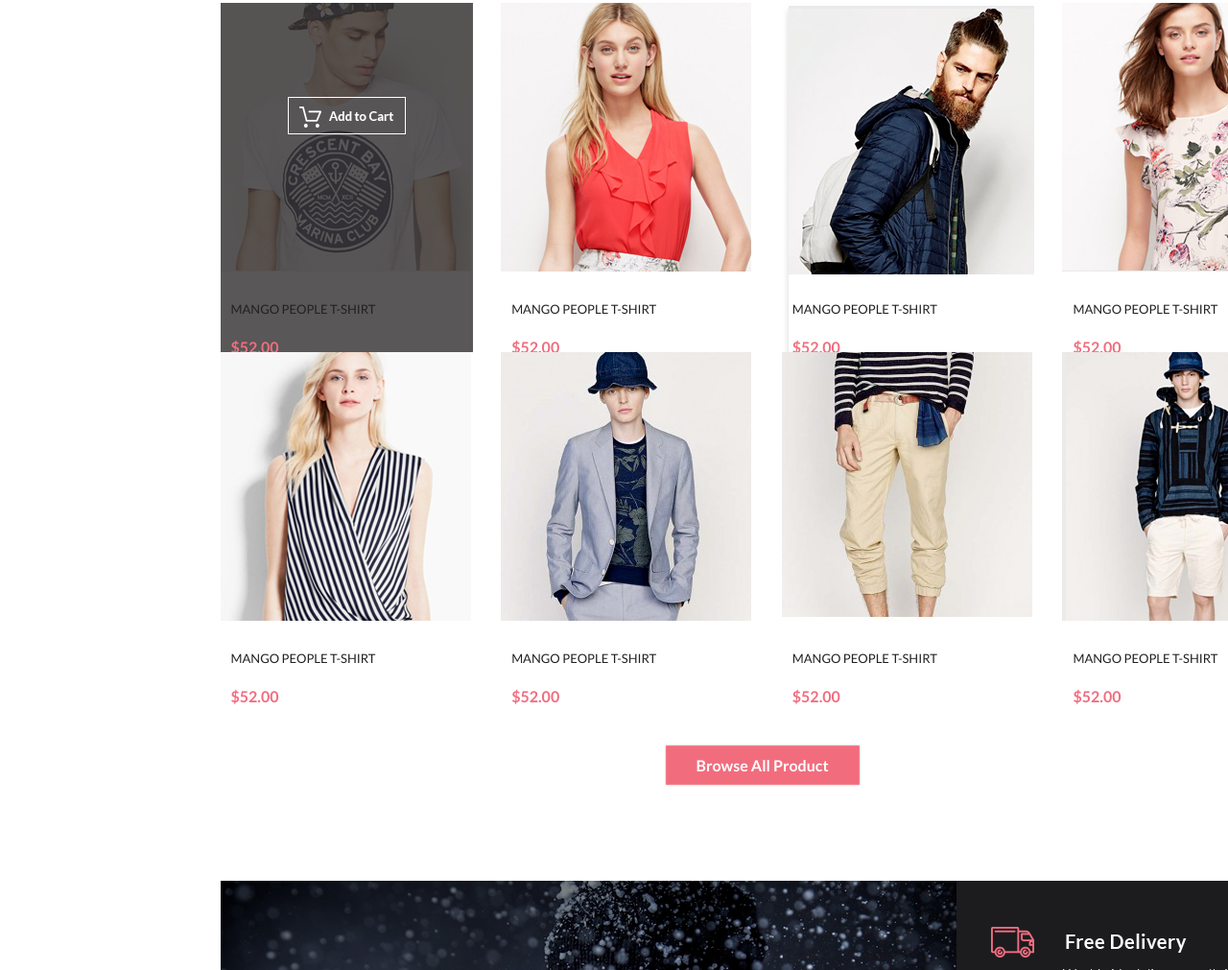
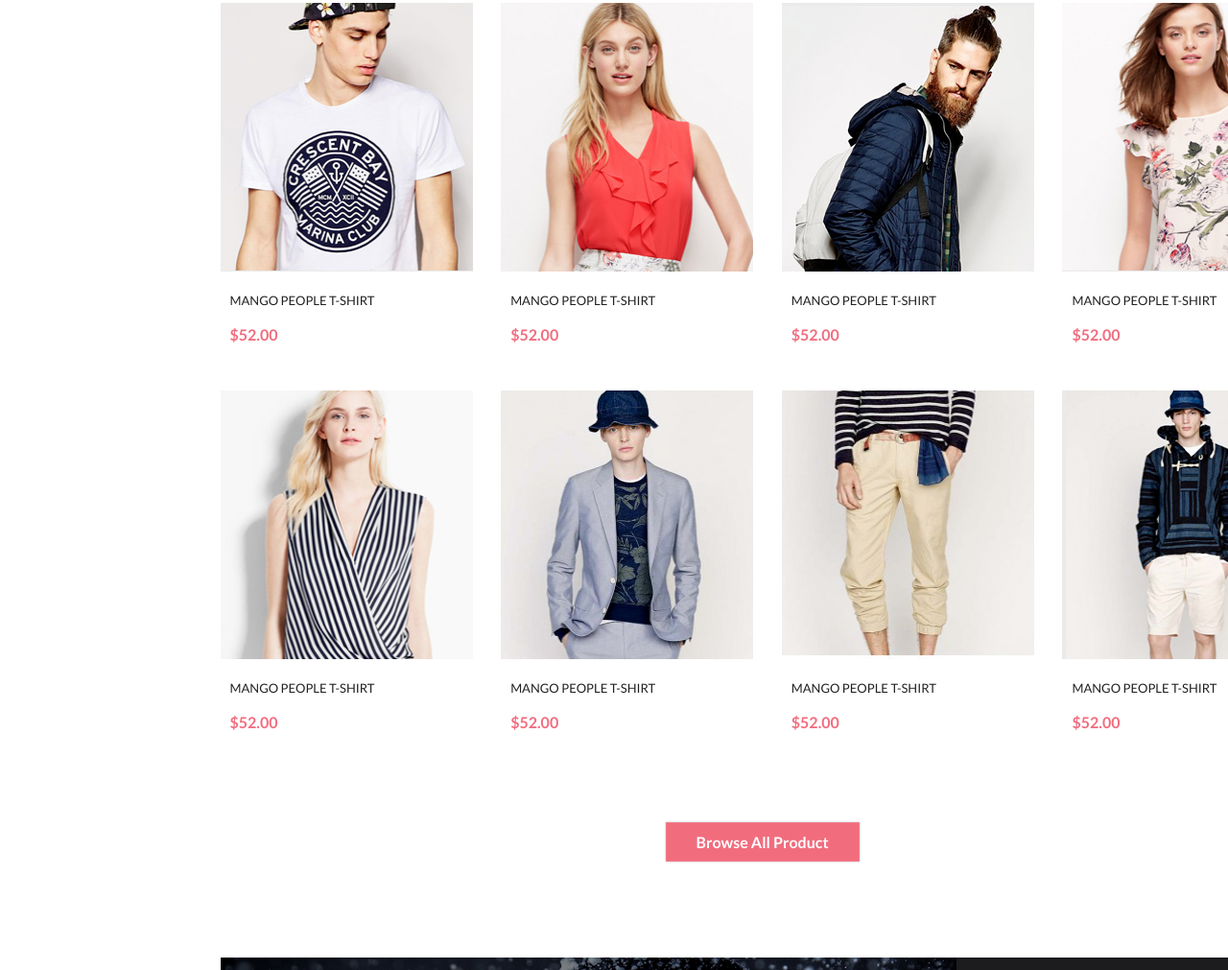
Before and after one commit to Axeman77/shop, a plain HTML site: page index.html in a window 1280 px wide. Shown: the part 2032-3043 px from the top of the page at 96% size. Drawn offline with Linux system fonts and the light colour scheme; files whose address does not match are found by name.

Commit message:
правим index

```diff
--- a/css/main.css
+++ b/css/main.css
@@ -228,6 +228,11 @@ color: lightgray;
     display: flex;
 }
 
+.category_content a:hover {
+  box-shadow: 0px 5px 8px 0px rgba(0, 0, 0, 0.16);
+}
+
+
 .category_content__left {
     width: 560px;
     display: flex;
@@ -285,15 +290,52 @@ color: lightgray;
 }
 
 .fetured_product1 {
-    display: inline-block;
     width: 263px;
     height: 364px;
-    background: url(../img/Hover.png), url(../img/Layer%202.png) no-repeat;
+    background-color:  #ffffff;
+    margin-bottom: 40px;
+}
+
+.fetured_product1:hover {
+  box-shadow: 0px 5px 8px 0px rgba(0, 0, 0, 0.16);
+}
+
+.product-photo {
+  width: 100%;
+  height: 280px;
+  display: block;
+  box-sizing: border-box;
+  }
+
+.fetured_product_header {
+width: 100%;
+padding: 10px;
+}
+
+.fetured_product1_name {
+  font-family: Lato;
+  color:  #222222;
+  font-size: 13px;
+  font-weight: 400;
+  text-align: left;
+  text-transform: uppercase;
+}
+
+.fetured_product1_price {
+  display: block;
+  font-family: Lato;
+  color:  #f16d7f;
+  font-size: 16px;
+  font-weight: 700;
+  text-align: left;
+  margin-top: 20px
+
 }
 
 .fetured_product1_link {
     text-decoration: none;
 }
+
 
 
 /*
@@ -355,26 +397,7 @@ color: lightgray;
     background: url(../img/Layer%209.png) no-repeat;
 }
 
-.fetured_product1_name {
-    padding-top: 299px;
-    padding-left: 11px;
-    font-family: Lato;
-    color: #222222;
-    font-size: 13px;
-    font-weight: 400;
-    text-align: left;
-    text-transform: uppercase;
-}
 
-.fetured_product1_price {
-    padding-left: 11px;
-    font-family: Lato;
-    color: #f16d7f;
-    font-size: 16px;
-    line-height: 34px;
-    font-weight: 700;
-    text-align: left;
-}
 
 
 /*button*/
--- a/index.html
+++ b/index.html
@@ -64,44 +64,82 @@
             <a href="#"><img src="img/Ban4.jpg" width="560px" alt="kids"></a>
           </div>
         </div>
-        <div class="fetured">
+        <section class="fetured">
           <h1 class="fetured_item1">fetured items</h1>
           <h2 class="fetured_item2">Shop for items based on what we featured in this week</h2>
             <div class="fetured_product">
+              <a class="fetured_product1_link" href="#">
                 <div class="fetured_product1">
+                  <img class="product-photo" src="img/Layer%202.png" alt="t-chirt" width="261" height="280">
+                    <div class="fetured_product_header">
+                      <h3 class="fetured_product1_name">mango people t-shirt</h3>
+                      <span class="fetured_product1_price">$52.00</span>
+                    </div>
+                </div>
+              </a>
               <a class="fetured_product1_link" href="#">
-                  <p class="fetured_product1_name">mango people t-shirt</p>
-                  <p class="fetured_product1_price">$52.00</p>
+                <div class="fetured_product1">
+                  <img class="product-photo" src="img/Layer%203.png" alt="t-chirt" width="261" height="280">
+                    <div class="fetured_product_header">
+                      <h3 class="fetured_product1_name">mango people t-shirt</h3>
+                      <span class="fetured_product1_price">$52.00</span>
+                    </div>
+                </div>
               </a>
+              <a class="fetured_product1_link" href="#">
+                <div class="fetured_product1">
+                  <img class="product-photo" src="img/cart3.png" alt="t-chirt" width="261" height="280">
+                    <div class="fetured_product_header">
+                      <h3 class="fetured_product1_name">mango people t-shirt</h3>
+                      <span class="fetured_product1_price">$52.00</span>
                     </div>
-              <div class="fetured_product2">
-                <p class="fetured_product1_name">mango people t-shirt</p>
-                <p class="fetured_product1_price">$52.00</p>
                 </div>
-              <div class="fetured_product3">
-                <p class="fetured_product1_name">mango people t-shirt</p>
-                <p class="fetured_product1_price">$52.00</p>
+              </a>
+              <a class="fetured_product1_link" href="#">
+                <div class="fetured_product1">
+                  <img class="product-photo" src="img/Layer%205.png" alt="t-chirt" width="261" height="280">
+                    <div class="fetured_product_header">
+                      <h3 class="fetured_product1_name">mango people t-shirt</h3>
+                      <span class="fetured_product1_price">$52.00</span>
                     </div>
-              <div class="fetured_product4">
-                <p class="fetured_product1_name">mango people t-shirt</p>
-                <p class="fetured_product1_price">$52.00</p>
                 </div>
-              <div class="fetured_product5">
-                <p class="fetured_product1_name">mango people t-shirt</p>
-                <p class="fetured_product1_price">$52.00</p>
+              </a>
+             <a class="fetured_product1_link" href="#">
+                <div class="fetured_product1">
+                  <img class="product-photo" src="img/Layer%206.png" alt="t-chirt" width="261" height="280">
+                    <div class="fetured_product_header">
+                      <h3 class="fetured_product1_name">mango people t-shirt</h3>
+                      <span class="fetured_product1_price">$52.00</span>
                     </div>
-              <div class="fetured_product6">
-                <p class="fetured_product1_name">mango people t-shirt</p>
-                <p class="fetured_product1_price">$52.00</p>
                 </div>
-              <div class="fetured_product7">
-                <p class="fetured_product1_name">mango people t-shirt</p>
-                <p class="fetured_product1_price">$52.00</p>
+              </a>
+              <a class="fetured_product1_link" href="#">
+                <div class="fetured_product1">
+                  <img class="product-photo" src="img/Layer%207.png" alt="t-chirt" width="261" height="280">
+                    <div class="fetured_product_header">
+                      <h3 class="fetured_product1_name">mango people t-shirt</h3>
+                      <span class="fetured_product1_price">$52.00</span>
                     </div>
-              <div class="fetured_product8">
-                <p class="fetured_product1_name">mango people t-shirt</p>
-                <p class="fetured_product1_price">$52.00</p>
                 </div>
+              </a>
+              <a class="fetured_product1_link" href="#">
+                <div class="fetured_product1">
+                  <img class="product-photo" src="img/Layer%208.png" alt="t-chirt" width="261" height="280">
+                    <div class="fetured_product_header">
+                      <h3 class="fetured_product1_name">mango people t-shirt</h3>
+                      <span class="fetured_product1_price">$52.00</span>
+                    </div>
+                </div>
+              </a>
+              <a class="fetured_product1_link" href="#">
+                <div class="fetured_product1">
+                  <img class="product-photo" src="img/Layer%209.png" alt="t-chirt" width="261" height="280">
+                    <div class="fetured_product_header">
+                      <h3 class="fetured_product1_name">mango people t-shirt</h3>
+                      <span class="fetured_product1_price">$52.00</span>
+                    </div>
+                </div>
+              </a>
               <div class="fetured_product_btn">
                 <a href="#" class="button">Browse All Product</a>
               </div>
@@ -109,7 +147,7 @@
             <div class="feature__banner">
               <a href="#"><img src="img/Feature.png" alt=""></a>
             </div>
-        </div>
+        </section>
     </div>
     <footer>
         <div class="subsribe">
```
Also changed, not shown: img/Image.png (deleted), img/cart3.png (added). Lines whose indentation alone changed are shown as unchanged.
